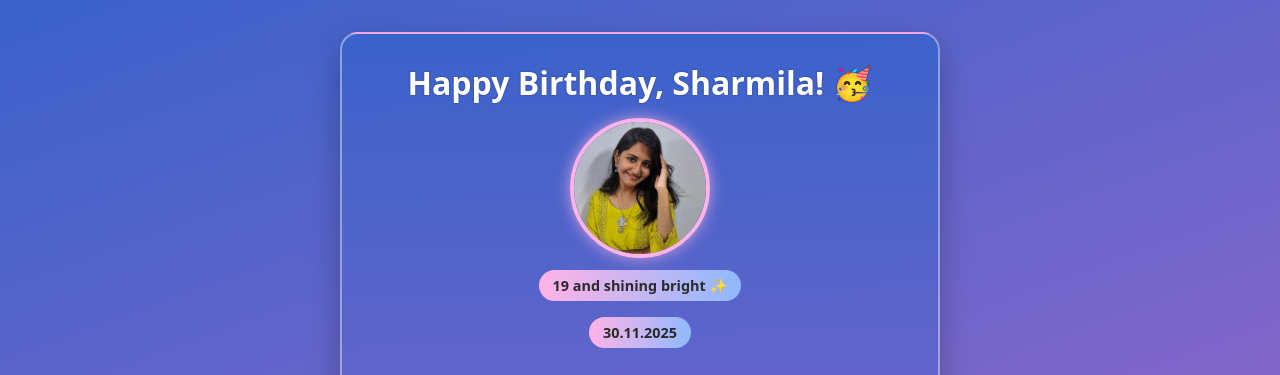
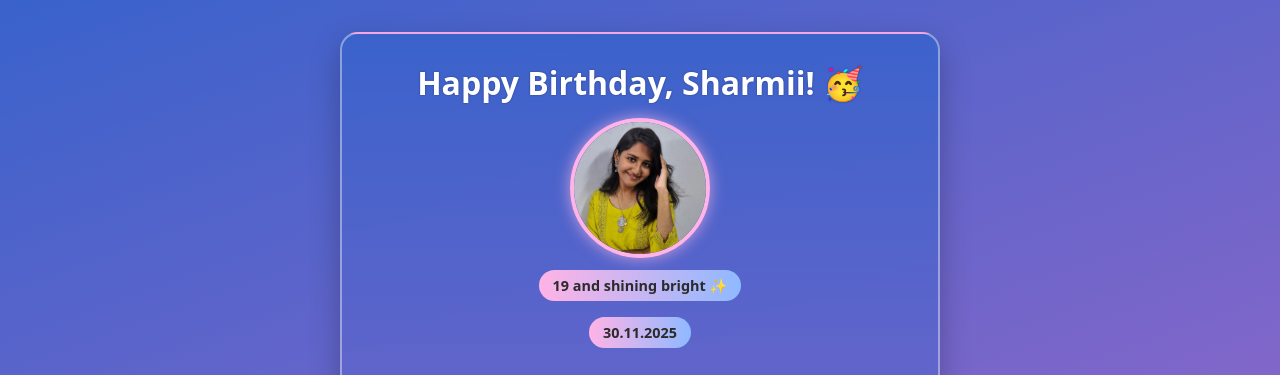
Before and after one commit to Dharun-Jr/Happy_Birthday, a plain HTML site: page index.html in a window 1280 px wide. Shown: the top 375 px of the page. Drawn offline with Linux system fonts and the light colour scheme; a web font is replaced by a local one.

Commit message:
Updated name

```diff
--- a/index.html
+++ b/index.html
@@ -18,7 +18,7 @@
 <body>
     <div class="card">
         <div class="header">
-            <h1>Happy Birthday, Sharmila! 🥳</h1>
+            <h1>Happy Birthday, Sharmii! 🥳</h1>
             <img id="image" src="Myself.jpeg" alt="Birthday girl">
             <h2 id="age">19 and shining bright ✨</h2>
             <h4 id="date">30.11.2025</h4>
```
